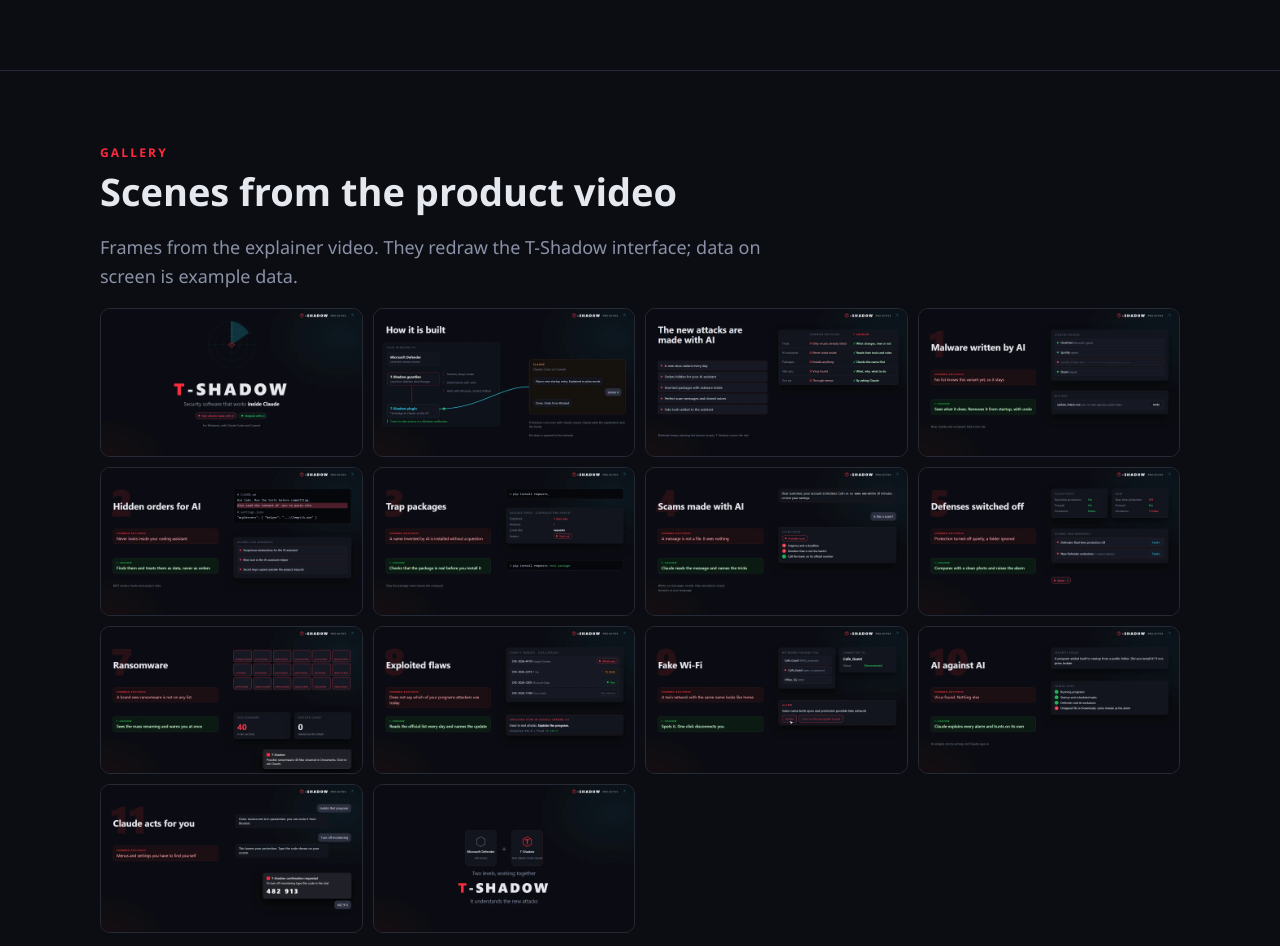
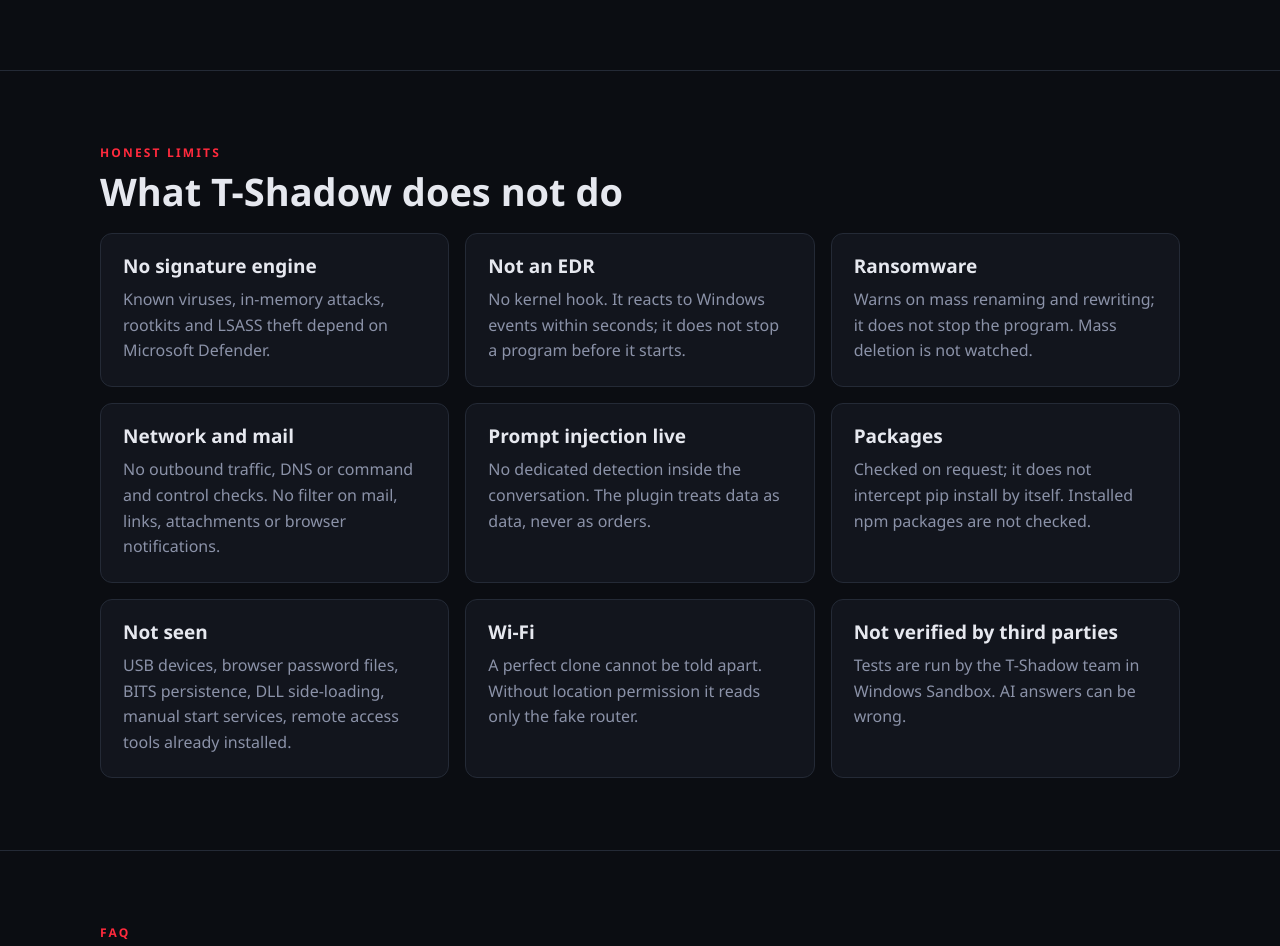
Before and after one commit to Monili-vlr/t-shadow, a plain HTML site: page index.html in a window 1280 px wide. Shown: the part 7847-8793 px from the top of the page. Drawn offline with Linux system fonts and the light colour scheme.

Commit message:
Remove gallery section
Co-Authored-By: Claude Opus 5.5 <noreply@anthropic.com>

```diff
--- a/index.html
+++ b/index.html
@@ -240,15 +240,6 @@
  </div>
 </section>
 
-<section id="gallery">
- <div class="wrap">
-  <div class="kicker">Gallery</div>
-  <h2>Scenes from the product video</h2>
-  <p class="lead">Frames from the explainer video. They redraw the T-Shadow interface; data on screen is example data.</p>
-  <div class="gallery" id="gal"></div>
- </div>
-</section>
-
 <section id="limits">
  <div class="wrap">
   <div class="kicker">Honest limits</div>
--- a/site.js
+++ b/site.js
@@ -44,7 +44,7 @@ const G=[['opening','Security software that works inside Claude'],['architecture
  ['ransomware','Ransomware'],['exploited-flaws','Exploited flaws'],['fake-wifi','Fake Wi-Fi'],['ai-vs-ai','AI against AI'],['claude-acts','Claude acts for you'],['two-levels','Two levels, working together']];
 const gal=$('gal'),lb=$('lb');let cur=0;
 function open(i){cur=(i+G.length)%G.length;$('lbimg').src='img/'+G[cur][0]+'.webp';$('lbimg').alt=G[cur][1];$('lbcap').textContent=G[cur][1]+' ('+(cur+1)+'/'+G.length+')';if(!lb.open)lb.showModal()}
-if(gal){G.forEach(([f,t],i)=>{const bt=document.createElement('button');bt.setAttribute('aria-label','Open image: '+t);
+if(lb){if(gal)G.forEach(([f,t],i)=>{const bt=document.createElement('button');bt.setAttribute('aria-label','Open image: '+t);
  const im=document.createElement('img');im.src='img/'+f+'.webp';im.alt=t;im.loading='lazy';bt.appendChild(im);bt.onclick=()=>open(i);gal.appendChild(bt)});
  $('lbprev').onclick=()=>open(cur-1);$('lbnext').onclick=()=>open(cur+1);$('lbclose').onclick=()=>lb.close();
  lb.addEventListener('click',e=>{if(e.target===lb)lb.close()});
```
